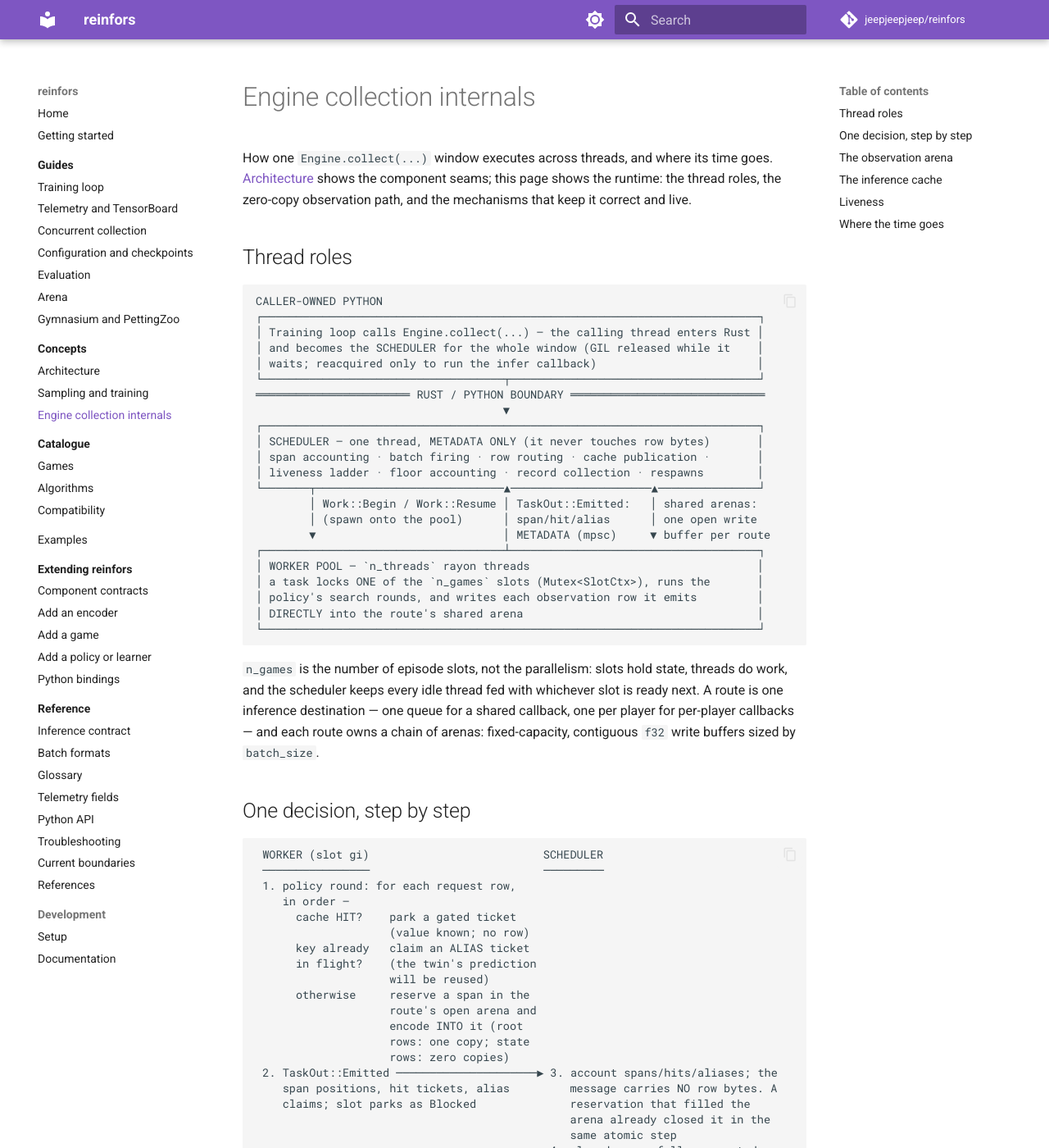
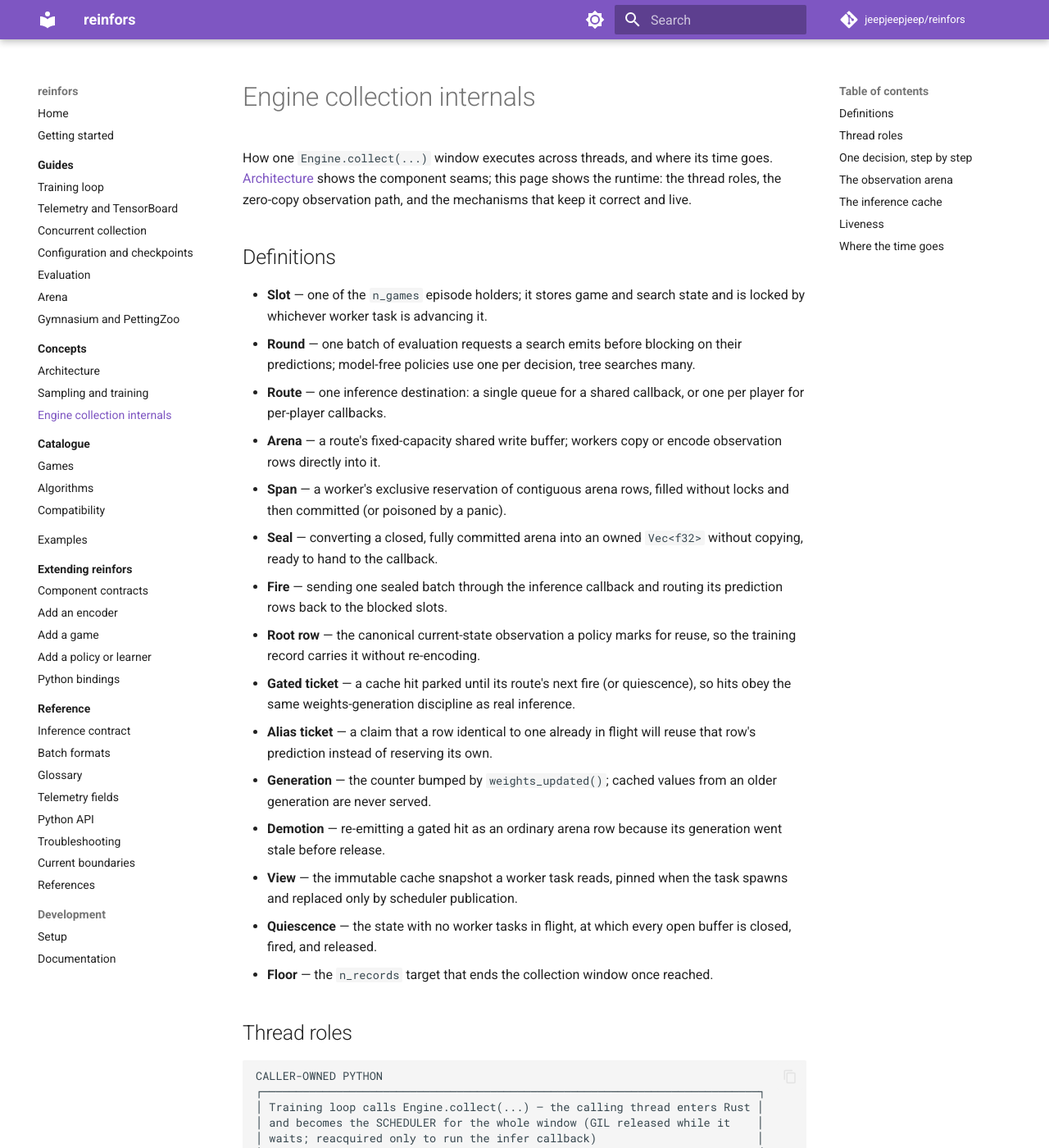
Before and after one commit to jeepjeepjeep/reinfors, an MkDocs documentation site: the page built from docs/concepts/engine-collection.md, in a window 1280 px wide and 1400 px high. Shown: the whole window at 82% size. Built offline with MkDocs 1.6.1 and Material for MkDocs 9.7.7, drawn with Linux system fonts in a browser that asks for light colours; comment, search, counter and statistics services are not loaded.

Commit message:
engine-collection doc: definitions section

```diff
--- a/docs/concepts/engine-collection.md
+++ b/docs/concepts/engine-collection.md
@@ -4,6 +4,40 @@ How one `Engine.collect(...)` window executes across threads, and where its time
 goes. [Architecture](architecture.md) shows the component seams; this page shows
 the runtime: the thread roles, the zero-copy observation path, and the
 mechanisms that keep it correct and live.
+
+## Definitions
+
+- **Slot** — one of the `n_games` episode holders; it stores game and search
+  state and is locked by whichever worker task is advancing it.
+- **Round** — one batch of evaluation requests a search emits before blocking on
+  their predictions; model-free policies use one per decision, tree searches many.
+- **Route** — one inference destination: a single queue for a shared callback, or
+  one per player for per-player callbacks.
+- **Arena** — a route's fixed-capacity shared write buffer; workers copy or
+  encode observation rows directly into it.
+- **Span** — a worker's exclusive reservation of contiguous arena rows, filled
+  without locks and then committed (or poisoned by a panic).
+- **Seal** — converting a closed, fully committed arena into an owned `Vec<f32>`
+  without copying, ready to hand to the callback.
+- **Fire** — sending one sealed batch through the inference callback and routing
+  its prediction rows back to the blocked slots.
+- **Root row** — the canonical current-state observation a policy marks for
+  reuse, so the training record carries it without re-encoding.
+- **Gated ticket** — a cache hit parked until its route's next fire (or
+  quiescence), so hits obey the same weights-generation discipline as real
+  inference.
+- **Alias ticket** — a claim that a row identical to one already in flight will
+  reuse that row's prediction instead of reserving its own.
+- **Generation** — the counter bumped by `weights_updated()`; cached values from
+  an older generation are never served.
+- **Demotion** — re-emitting a gated hit as an ordinary arena row because its
+  generation went stale before release.
+- **View** — the immutable cache snapshot a worker task reads, pinned when the
+  task spawns and replaced only by scheduler publication.
+- **Quiescence** — the state with no worker tasks in flight, at which every open
+  buffer is closed, fired, and released.
+- **Floor** — the `n_records` target that ends the collection window once
+  reached.
 
 ## Thread roles
 
```
